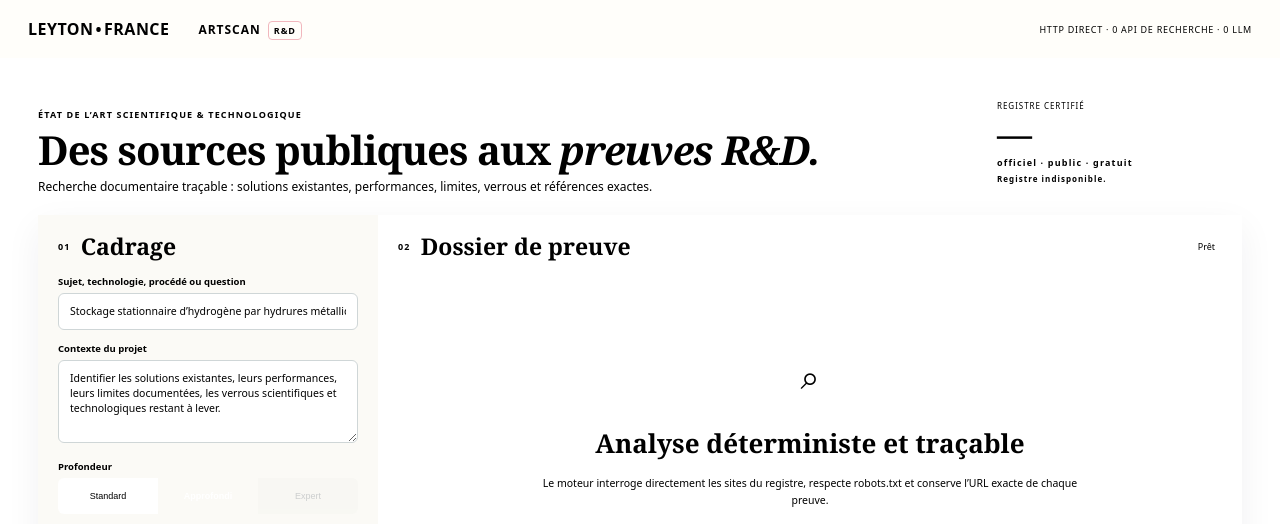
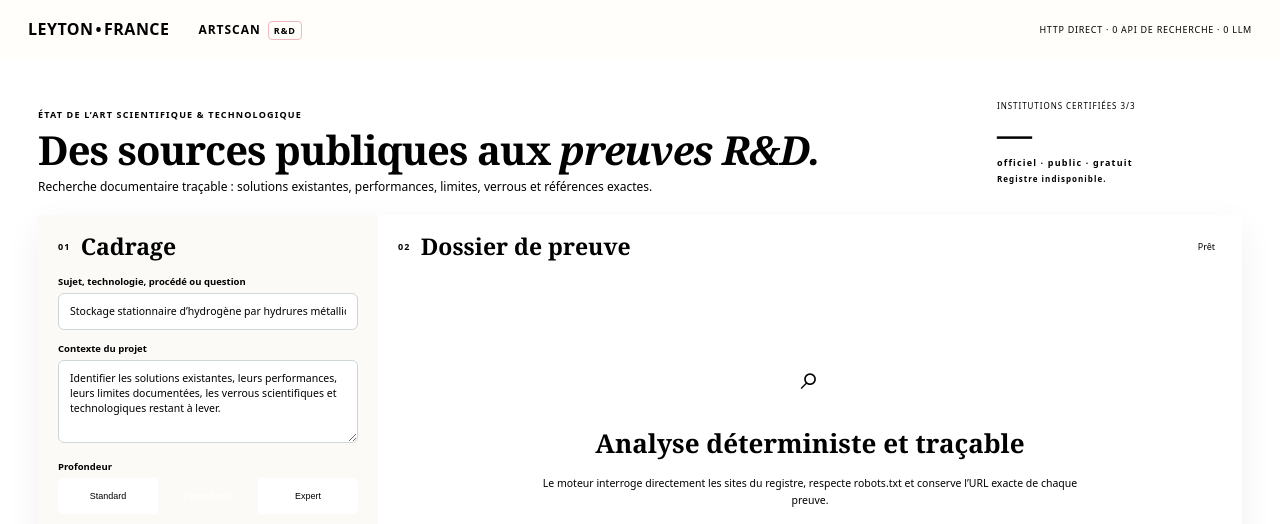
Before and after one commit to hakimalamiouahabi/artscan-rd, a website: page public/index.html in a window 1280 px wide. Shown: the top 524 px of the page. Drawn offline with Linux system fonts and the light colour scheme; no server answers.

Commit message:
ui: clarify registry count and keep Expert available for corpus construction

```diff
--- a/public/index.html
+++ b/public/index.html
@@ -1,9 +1,9 @@
 <!doctype html><html lang="fr"><head><meta charset="utf-8"><meta name="viewport" content="width=device-width,initial-scale=1"><title>ARTSCAN R&D — Leyton France</title><meta name="description" content="État de l’art R&D à partir de sources officielles, publiques et gratuites."><link rel="stylesheet" href="/styles.css"></head><body>
 <header class="topbar"><div class="brand"><strong>LEYTON<span>•</span>FRANCE</strong><i></i><b>ARTSCAN <em>R&D</em></b></div><div class="status"><span class="dot"></span> HTTP direct · 0 API de recherche · 0 LLM</div></header>
 <main class="page">
-<section class="intro"><div><small>ÉTAT DE L’ART SCIENTIFIQUE & TECHNOLOGIQUE</small><h1>Des sources publiques aux <em>preuves R&D.</em></h1><p>Recherche documentaire traçable : solutions existantes, performances, limites, verrous et références exactes.</p></div><div class="registry"><span>REGISTRE CERTIFIÉ</span><strong id="registryCount">—</strong><small>officiel · public · gratuit</small><small id="registryNote" class="registry-note">Vérification du registre…</small></div></section>
+<section class="intro"><div><small>ÉTAT DE L’ART SCIENTIFIQUE & TECHNOLOGIQUE</small><h1>Des sources publiques aux <em>preuves R&D.</em></h1><p>Recherche documentaire traçable : solutions existantes, performances, limites, verrous et références exactes.</p></div><div class="registry"><span>INSTITUTIONS CERTIFIÉES 3/3</span><strong id="registryCount">—</strong><small>officiel · public · gratuit</small><small id="registryNote" class="registry-note">Vérification du registre…</small></div></section>
 <section class="shell">
-<aside class="config"><div class="head"><span>01</span><h2>Cadrage</h2></div><label>Sujet, technologie, procédé ou question</label><input id="topic" value="Stockage stationnaire d’hydrogène par hydrures métalliques"><label>Contexte du projet</label><textarea id="context" rows="4">Identifier les solutions existantes, leurs performances, leurs limites documentées, les verrous scientifiques et technologiques restant à lever.</textarea><label>Profondeur</label><div class="depth"><button data-depth="standard">Standard</button><button class="active" data-depth="approfondi">Approfondi</button><button data-depth="expert" disabled>Expert</button></div><div class="rule"><b>Règle 3/3</b><p>Une source active doit satisfaire simultanément : officielle, publique et gratuite.</p></div><button id="launch" class="launch">Lancer l’analyse <span>→</span></button></aside>
+<aside class="config"><div class="head"><span>01</span><h2>Cadrage</h2></div><label>Sujet, technologie, procédé ou question</label><input id="topic" value="Stockage stationnaire d’hydrogène par hydrures métalliques"><label>Contexte du projet</label><textarea id="context" rows="4">Identifier les solutions existantes, leurs performances, leurs limites documentées, les verrous scientifiques et technologiques restant à lever.</textarea><label>Profondeur</label><div class="depth"><button data-depth="standard">Standard</button><button class="active" data-depth="approfondi">Approfondi</button><button data-depth="expert">Expert</button></div><div class="rule"><b>Règle 3/3</b><p>Une source active doit satisfaire simultanément : officielle, publique et gratuite.</p></div><button id="launch" class="launch">Lancer l’analyse <span>→</span></button></aside>
 <section class="result"><div class="head"><span>02</span><h2>Dossier de preuve</h2><div id="jobState" class="jobstate">Prêt</div></div><div id="empty" class="empty"><div class="scan">⌕</div><h3>Analyse déterministe et traçable</h3><p>Le moteur interroge directement les sites du registre, respecte robots.txt et conserve l’URL exacte de chaque preuve.</p><div class="chain"><span>Source vérifiée</span><b>→</b><span>Résultat</span><b>→</b><span>Limite</span><b>→</b><span>Verrou</span><b>→</b><span>Travaux R&D</span></div></div><div id="progress" class="progress hidden"><div class="bar"><i id="bar"></i></div><div class="stats"><span><b id="done">0</b> analysées</span><span><b id="reach">0</b> accessibles</span><span><b id="match">0</b> pertinentes</span><span><b id="err">0</b> erreurs</span></div></div><div id="report" class="report hidden"></div></section>
 </section>
 <section class="method"><div><span>03</span><h2>Chaîne de démonstration</h2></div><div class="methodgrid"><article><b>1</b><h3>État de l’art</h3><p>Approches, architectures, procédés et résultats documentés.</p></article><article><b>2</b><h3>Performances</h3><p>Métriques et conditions explicitement publiées.</p></article><article><b>3</b><h3>Limites & verrous</h3><p>Limites observées et difficultés restant à qualifier.</p></article><article><b>4</b><h3>Travaux R&D</h3><p>Expérimentations et métriques à définir sans extrapoler les sources.</p></article></div></section>
```
